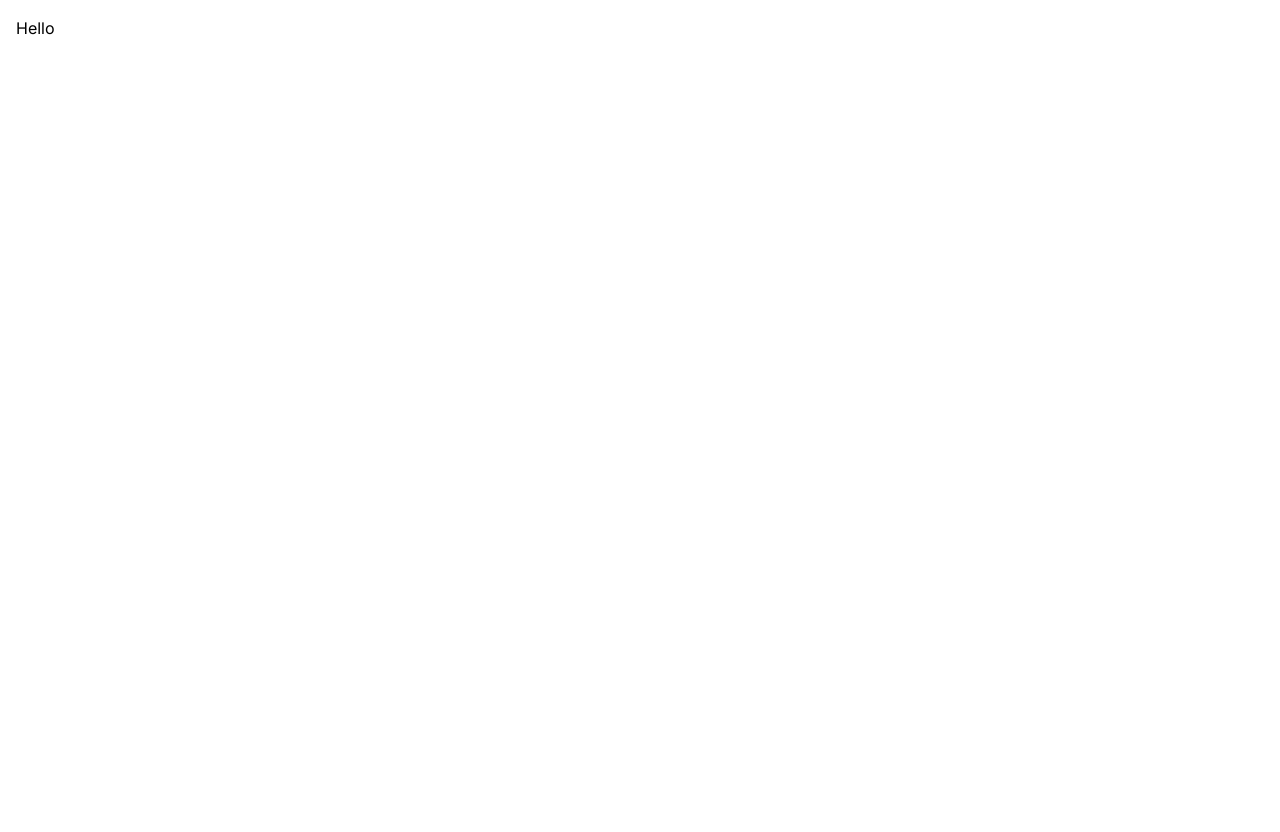
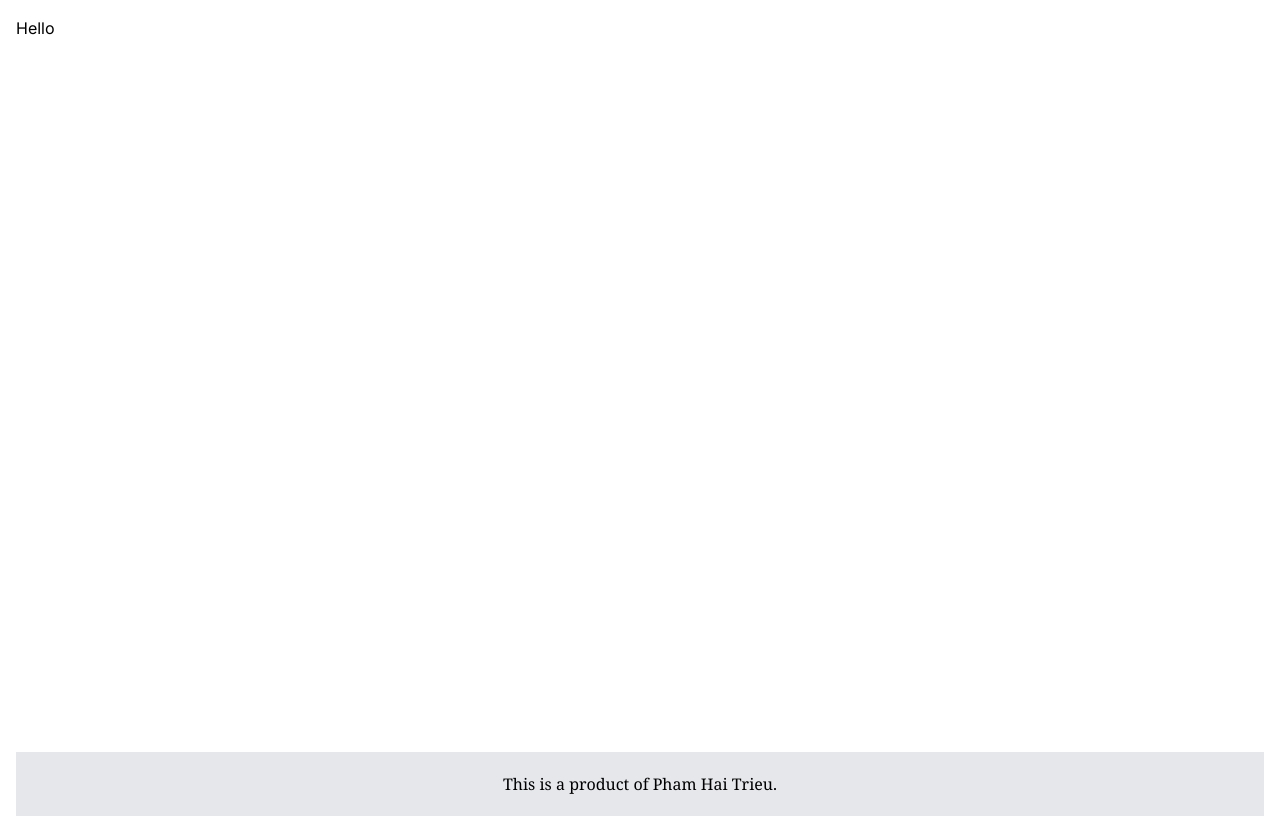
Before and after one commit to meowliodaz/ecom-fe, a Next.js app: page / in a window 1280 px wide. Before the commit the page ends 800 px from the top, so only its background shows below. Built offline with nearby package versions, Linux system fonts and the light colour scheme.

Commit message:
:green_heart: [layout] Add footer to layout

```diff
--- a/src/app/layout.tsx
+++ b/src/app/layout.tsx
@@ -1,6 +1,9 @@
 import type { Metadata } from "next";
 import { Inter } from "next/font/google";
 import "./globals.css";
+
+import Footer from "@/components/Footer";
+import { cn } from "@/lib/utils";
 
 const inter = Inter({ subsets: ["latin"] });
 
@@ -16,7 +19,20 @@
 }>) {
 	return (
 		<html lang="en">
-			<body className={inter.className}>{children}</body>
+			<body
+				className={cn(
+					inter.className,
+					"relative h-full font-sans antialiased"
+				)}
+			>
+				<main className="relative flex flex-col min-h-screen">
+					{/* <Navbar /> */}
+					<div className="flex-grow flex-1">
+						{children}
+					</div>
+					<Footer />
+				</main>
+			</body>
 		</html>
 	);
 }
```
